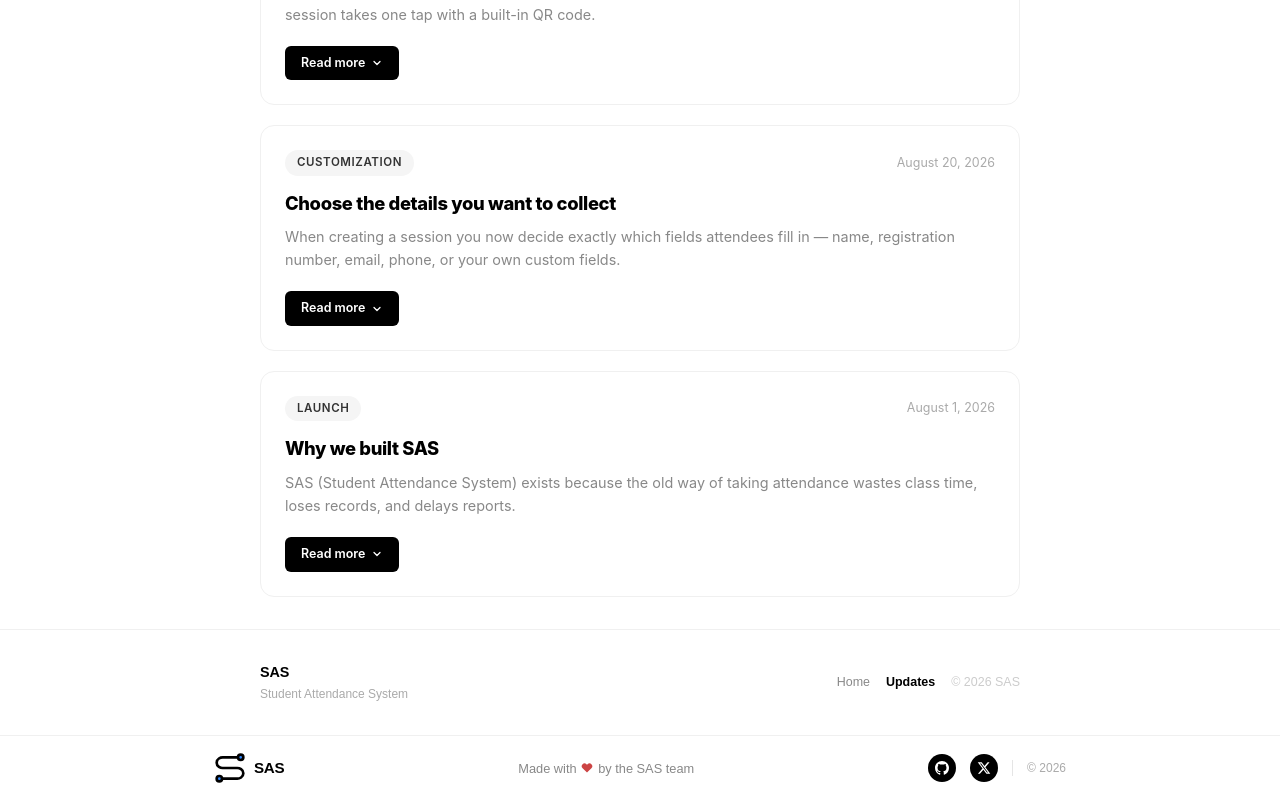
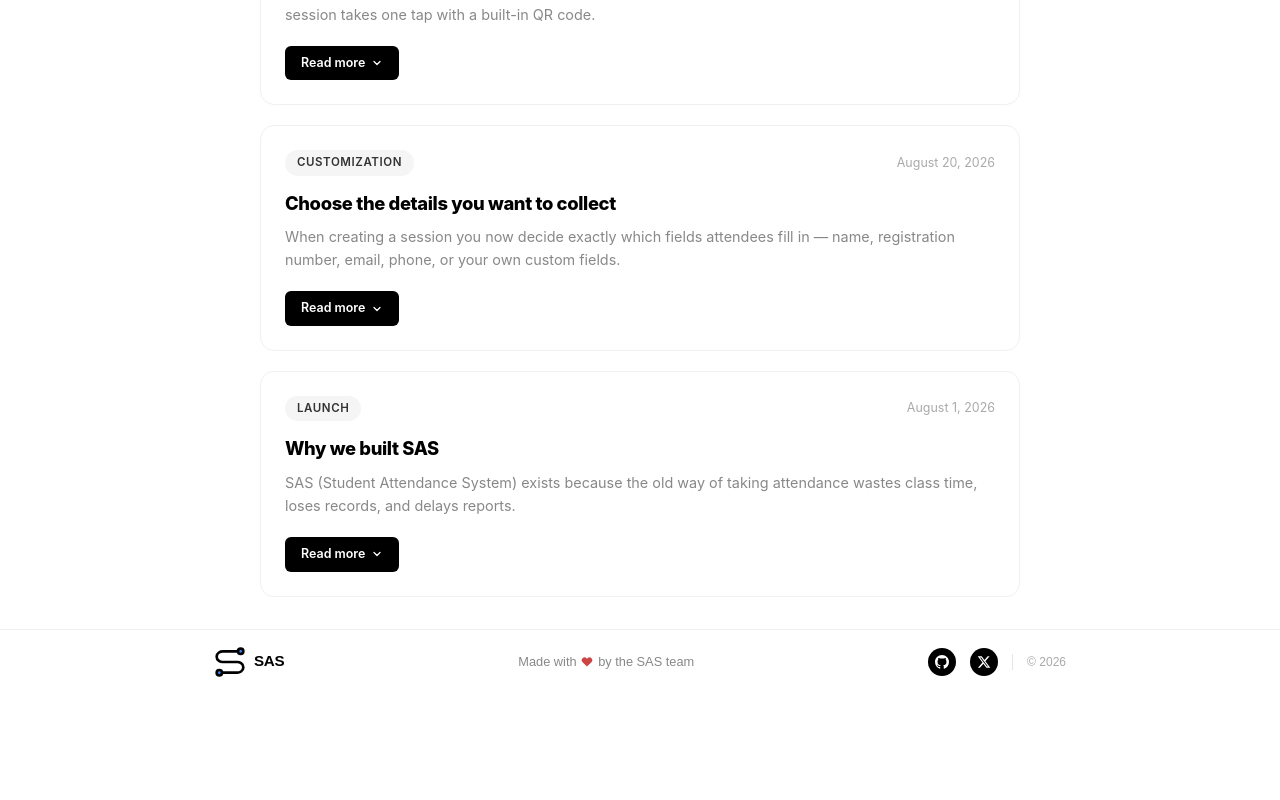
Before and after one commit to ayoolaowoilu/SAS, a Next.js app: page /updates in a window 1280 px wide. Shown: the part 374-1174 px from the top of the page. After the commit the page ends 1068 px from the top, so only its background shows below. Built offline with nearby package versions, Linux system fonts and the light colour scheme.

Commit message:
Chore : Added the download pdf function

```diff
--- a/app/updates/page.tsx
+++ b/app/updates/page.tsx
@@ -204,34 +204,6 @@ export default function UpdatesPage() {
         </div>
       </div>
 
-      {/* Footer — swap for your own Footer component if you have one */}
-      <footer style={{ borderTop: "1px solid #f0f0f0", backgroundColor: "#ffffff", padding: "2rem 1rem" }}>
-        <div
-          style={{
-            maxWidth: "760px",
-            margin: "0 auto",
-            display: "flex",
-            alignItems: "center",
-            justifyContent: "space-between",
-            flexWrap: "wrap",
-            gap: "0.75rem",
-          }}
-        >
-          <div>
-            <div style={{ fontSize: "0.9rem", fontWeight: 800, color: "#000000", letterSpacing: "-0.01em" }}>SAS</div>
-            <div style={{ fontSize: "0.75rem", color: "#aaaaaa", marginTop: "0.125rem" }}>Student Attendance System</div>
-          </div>
-          <div style={{ display: "flex", alignItems: "center", gap: "1rem", flexWrap: "wrap" }}>
-            <Link href="/" style={{ fontSize: "0.78rem", color: "#888888", textDecoration: "none" }}>
-              Home
-            </Link>
-            <Link href="/updates" style={{ fontSize: "0.78rem", color: "#000000", textDecoration: "none", fontWeight: 600 }}>
-              Updates
-            </Link>
-            <span style={{ fontSize: "0.78rem", color: "#cccccc" }}>© 2026 SAS</span>
-          </div>
-        </div>
-      </footer>
 
       <style>{`
         /* ── Mobile-only tuning (<=640px) — desktop untouched ── */
```
